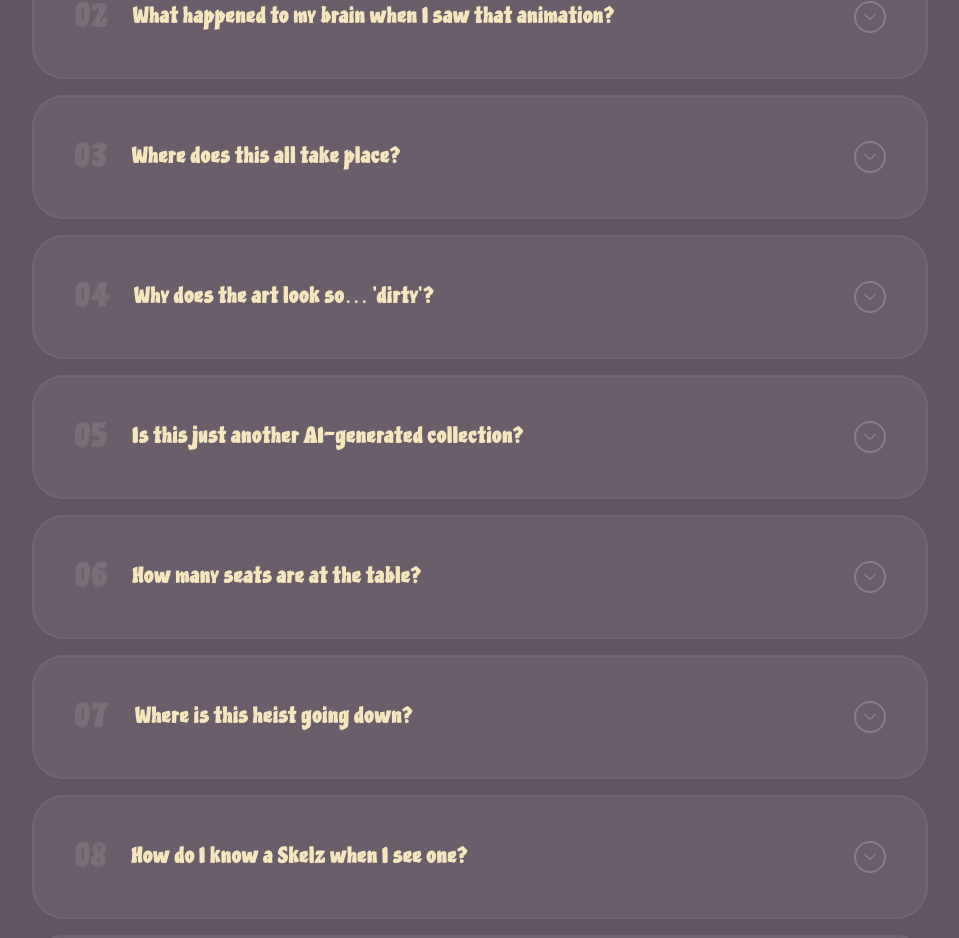
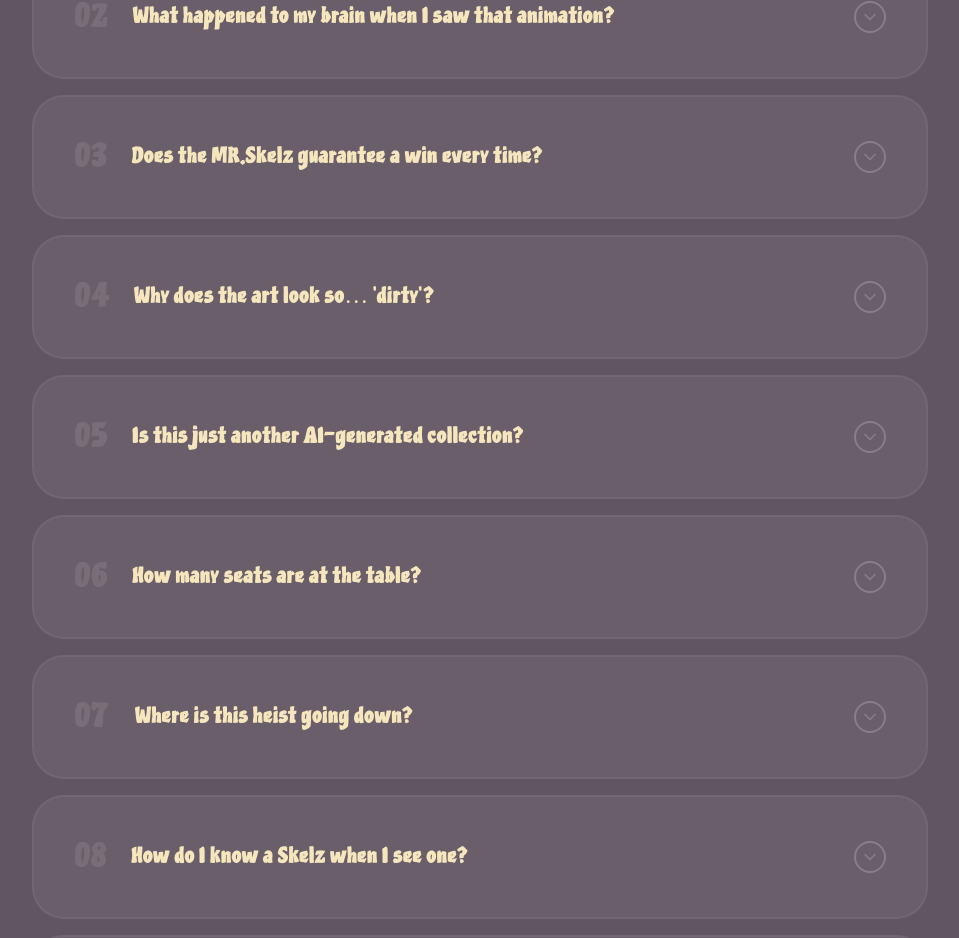
Before and after one commit to mrskelznfts/Mrskelz, a React (Vite) app: page / in a window 1280 px wide. Shown: the part 5923-6861 px from the top of the page, without its empty margins (160-1119 px from the left). Built offline with nearby package versions, Linux system fonts and the light colour scheme.

Commit message:
docs: update FAQ #3 with win guarantee clarification

```diff
--- a/src/App.tsx
+++ b/src/App.tsx
@@ -372,8 +372,8 @@ const QnASection = () => {
       a: "That’s the 'short-circuit.' Every frame of Mr. Skelz is designed to be a gut punch. We’re chasing that raw, visceral high the feeling of seeing something that feels alive, jagged, and dangerous for the first time."
     },
     {
-      q: "Where does this all take place?",
-      a: "The Bone Yard. It’s a smoke-filled purgatory where the jazz is deafening and the stakes are higher than your life. If you’re looking for a hero to save you, you’ve walked into the wrong bar. Here, you don't just 'buy in' you claim your seat at the table."
+      q: "Does the MR.Skelz guarantee a win every time?",
+      a: "No, and anyone telling you otherwise is a con artist. The MR.Skelz is built for Predictive Analytics it calculates probabilities and identifies high-value opportunities. It’s a tool for the disciplined, designed to increase your odds, not a \"money printer\" for the reckless."
     },
     {
       q: "Why does the art look so… 'dirty'?",
```
